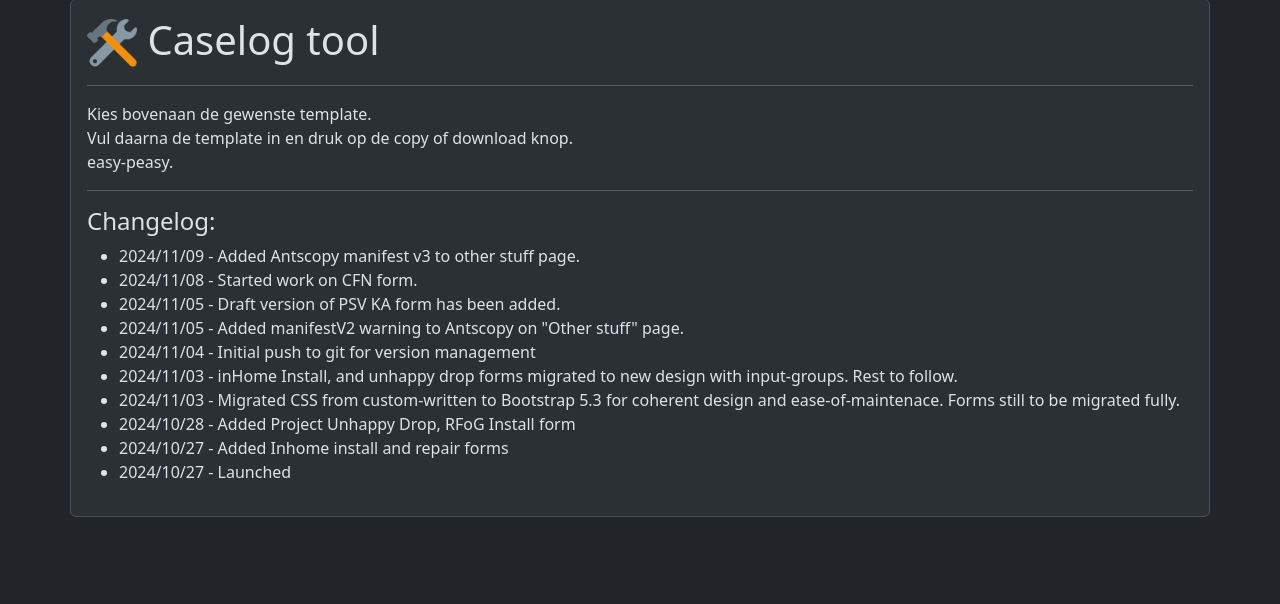
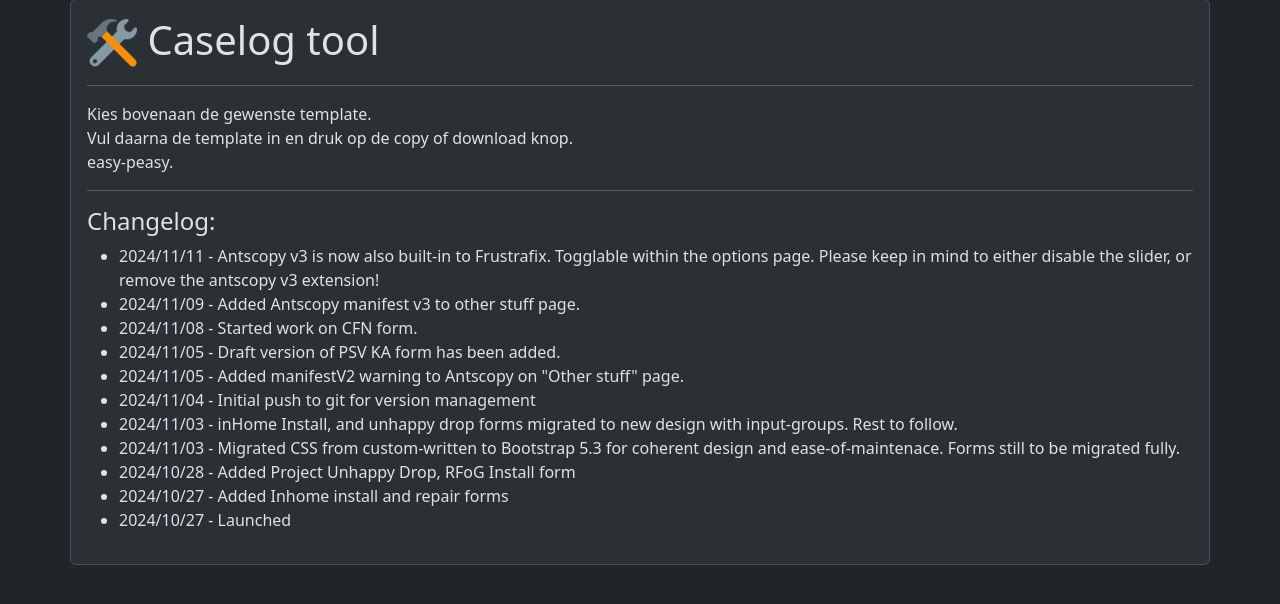
Before and after one commit to perquyk/caselogger, a PHP site: page / in a window 1280 px wide. Shown: the part 84-688 px from the top of the page. Run offline with PHP 8.4, Linux system fonts and the light colour scheme.

Commit message:
changed changelog

```diff
--- a/changelog.php
+++ b/changelog.php
@@ -6,6 +6,7 @@
     <hr class="md-3">
     <h4>Changelog:</h4>
     <ul>
+        <li>2024/11/11 - Antscopy v3 is now also built-in to Frustrafix. Togglable within the options page. Please keep in mind to either disable the slider, or remove the antscopy v3 extension!</li>
         <li>2024/11/09 - Added Antscopy manifest v3 to other stuff page.</li>
         <li>2024/11/08 - Started work on CFN form.</li>
         <li>2024/11/05 - Draft version of PSV KA form has been added.</li>
```
